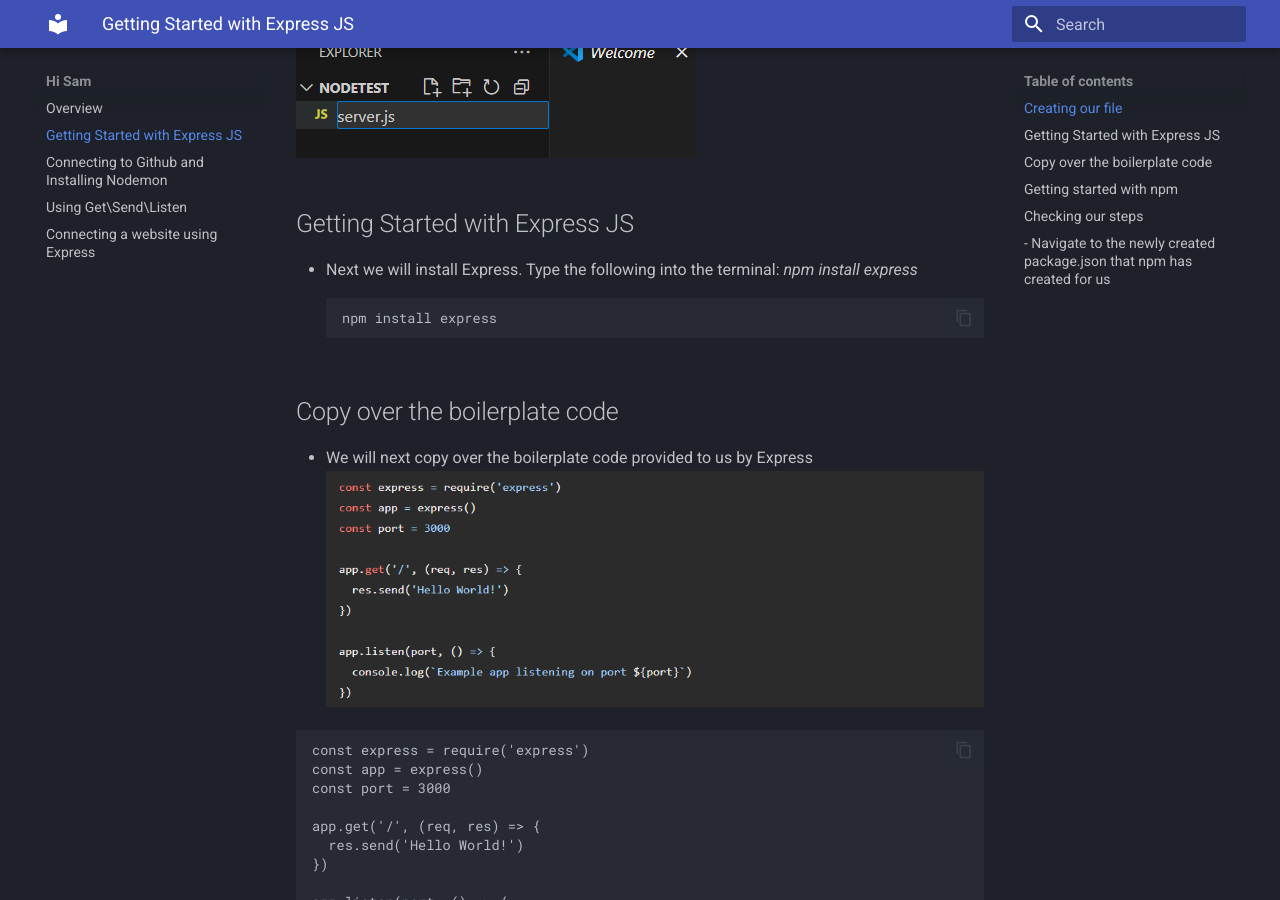
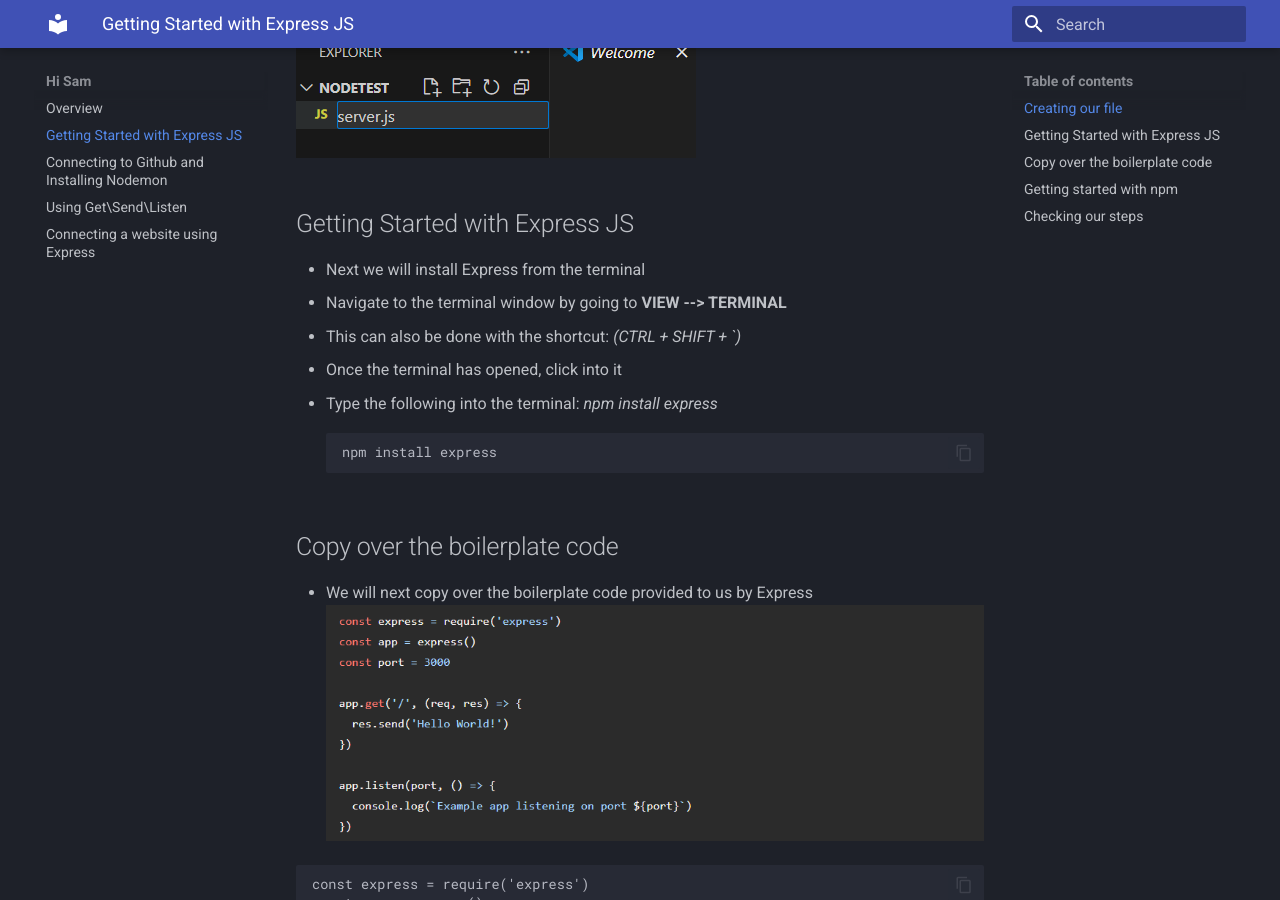
Before and after one commit to NBSutton98/COM-Documentation, an MkDocs documentation site: the page built from docs/task1.md, in a window 1280 px wide and 900 px high, scrolled down 424 px. Built offline with MkDocs 1.6.1 and Material for MkDocs 9.7.7, drawn with Linux system fonts in a browser that asks for light colours; some of the changed text lies outside the part shown.

Commit message:
Update task1.md

````diff
--- a/docs/task1.md
+++ b/docs/task1.md
@@ -12,7 +12,11 @@
 ![NewFile](./Task1/NameFile(2).png)
 
 ## Getting Started with Express JS
-- Next we will install Express. Type the following into the terminal: *npm install express*
+- Next we will install Express from the terminal
+- Navigate to the terminal window by going to **VIEW --> TERMINAL**
+- This can also be done with the shortcut: *(CTRL + SHIFT + `)*
+- Once the terminal has opened, click into it
+- Type the following into the terminal: *npm install express*
 ```
 npm install express
 ```
@@ -54,7 +58,7 @@
 
 ## Checking our steps
 - Navigate to the newly created **package.json** that npm has created for us
--
+
 ![package](./Task1/verifyResults(7).png)
 - Verify the names inside **package.json** match what we have installed
 
````
